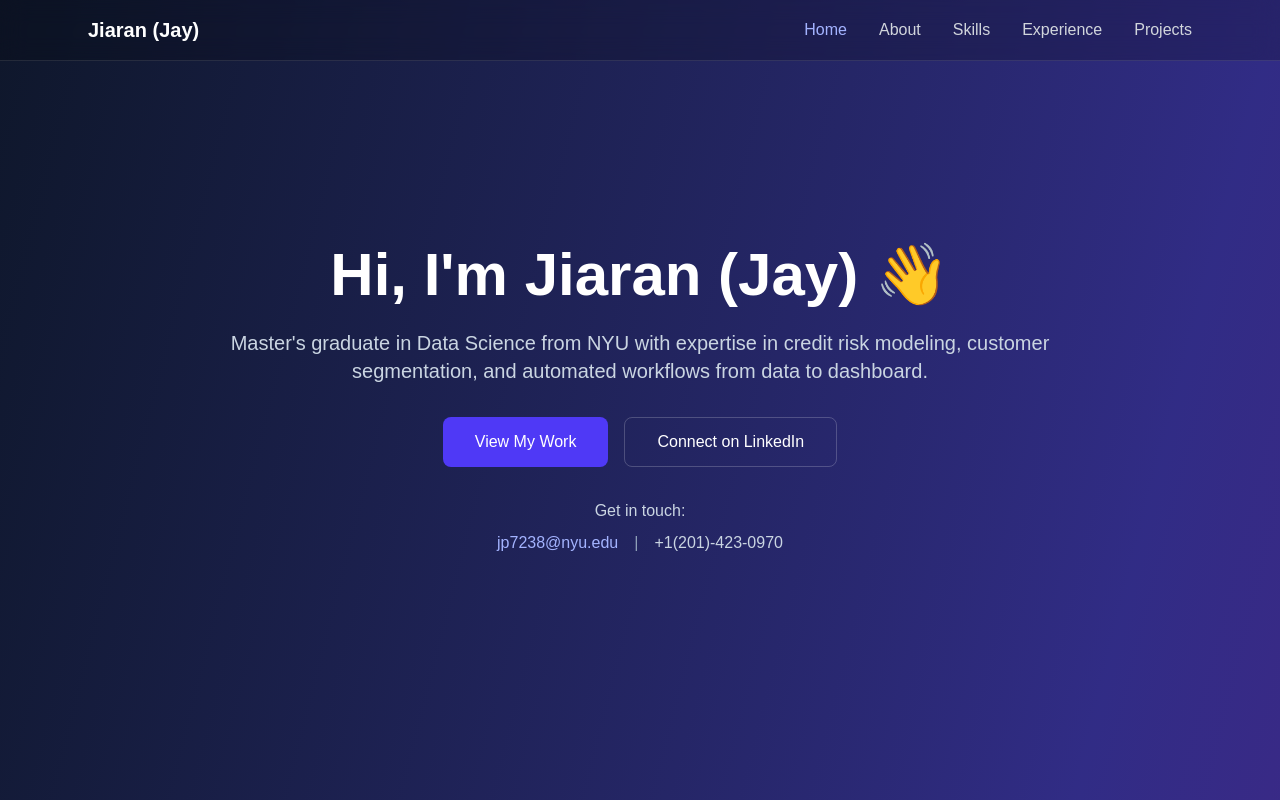
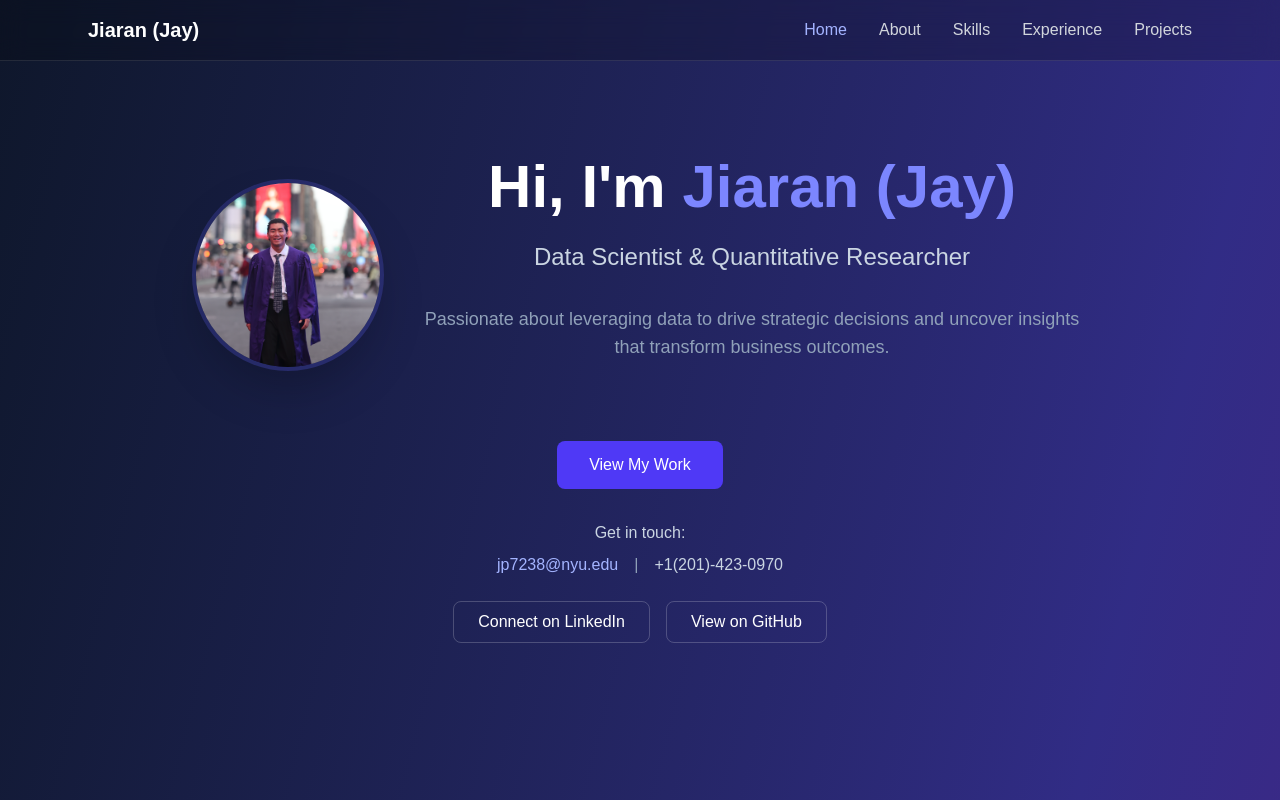
Before and after one commit to JP-DS/MyWebsite, a Next.js app: page / in a window 1280 px wide. Shown: the top 800 px of the page. Built offline with nearby package versions, Linux system fonts and the light colour scheme.

Commit message:
Add profile picture to hero section and reorganize contact buttons

```diff
--- a/app/page.js
+++ b/app/page.js
@@ -46,25 +46,48 @@ export default function Home() {
 
       {/* Hero Section */}
       <section id="home" className="min-h-screen flex items-center justify-center px-6">
-        <div className="text-center max-w-4xl">
+        <div className="max-w-4xl mx-auto text-center">
+          <div className="flex flex-col lg:flex-row items-center justify-center gap-8 mb-12">
+            <motion.div
+              className="flex-shrink-0"
+              initial={{ opacity: 0, scale: 0.8 }}
+              animate={{ opacity: 1, scale: 1 }}
+              transition={{ duration: 0.8, delay: 0.2 }}
+            >
+              <img
+                src="/me.png"
+                alt="Jiaran (Jay) Peng"
+                className="w-48 h-48 rounded-full object-cover border-4 border-indigo-500/20 shadow-2xl"
+              />
+            </motion.div>
+            <div className="flex-1">
               <motion.h1
                 className="text-4xl sm:text-6xl font-bold mb-6"
-            initial={{ opacity: 0, y: -40 }}
+                initial={{ opacity: 0, y: 20 }}
                 animate={{ opacity: 1, y: 0 }}
                 transition={{ duration: 0.8 }}
               >
-            Hi, I&apos;m Jiaran (Jay) 👋
+                Hi, I&apos;m <span className="text-indigo-400">Jiaran (Jay)</span>
               </motion.h1>
-
               <motion.p
-            className="text-lg sm:text-xl text-slate-300 mb-8"
+                className="text-xl sm:text-2xl text-slate-300 mb-8"
                 initial={{ opacity: 0, y: 20 }}
                 animate={{ opacity: 1, y: 0 }}
                 transition={{ duration: 0.8, delay: 0.3 }}
               >
-            Master&apos;s graduate in Data Science from NYU with expertise in credit risk modeling,
-            customer segmentation, and automated workflows from data to dashboard.
+                Data Scientist & Quantitative Researcher
               </motion.p>
+              <motion.p
+                className="text-lg text-slate-400 mb-8 max-w-2xl mx-auto"
+                initial={{ opacity: 0, y: 20 }}
+                animate={{ opacity: 1, y: 0 }}
+                transition={{ duration: 0.8, delay: 0.4 }}
+              >
+                Passionate about leveraging data to drive strategic decisions and uncover insights
+                that transform business outcomes.
+              </motion.p>
+            </div>
+          </div>
 
           <motion.div
             className="flex flex-col sm:flex-row gap-4 justify-center"
@@ -78,14 +101,6 @@ export default function Home() {
             >
               View My Work
             </button>
-            <a
-              href="https://www.linkedin.com/in/jaylen-peng-92530527a/"
-              target="_blank"
-              rel="noopener noreferrer"
-              className="px-8 py-3 border border-white/20 hover:bg-white/10 rounded-lg transition-colors duration-200 text-center"
-            >
-              Connect on LinkedIn
-            </a>
           </motion.div>
           <motion.div
             className="mt-8 text-center"
@@ -100,6 +115,24 @@ export default function Home() {
               </a>
               <span className="text-slate-400">|</span>
               <span className="text-slate-300">+1(201)-423-0970</span>
+            </div>
+            <div className="flex flex-col sm:flex-row gap-4 justify-center mt-6">
+              <a
+                href="https://www.linkedin.com/in/jaylen-peng-92530527a/"
+                target="_blank"
+                rel="noopener noreferrer"
+                className="px-6 py-2 border border-white/20 hover:bg-white/10 rounded-lg transition-colors duration-200 text-center"
+              >
+                Connect on LinkedIn
+              </a>
+              <a
+                href="https://github.com/JP-DS"
+                target="_blank"
+                rel="noopener noreferrer"
+                className="px-6 py-2 border border-white/20 hover:bg-white/10 rounded-lg transition-colors duration-200 text-center"
+              >
+                View on GitHub
+              </a>
             </div>
           </motion.div>
         </div>
```
Also changed, not shown: public/School/UPenn.png, public/moreMe/roadtrip.png (added). Lines whose indentation alone changed are shown as unchanged.
